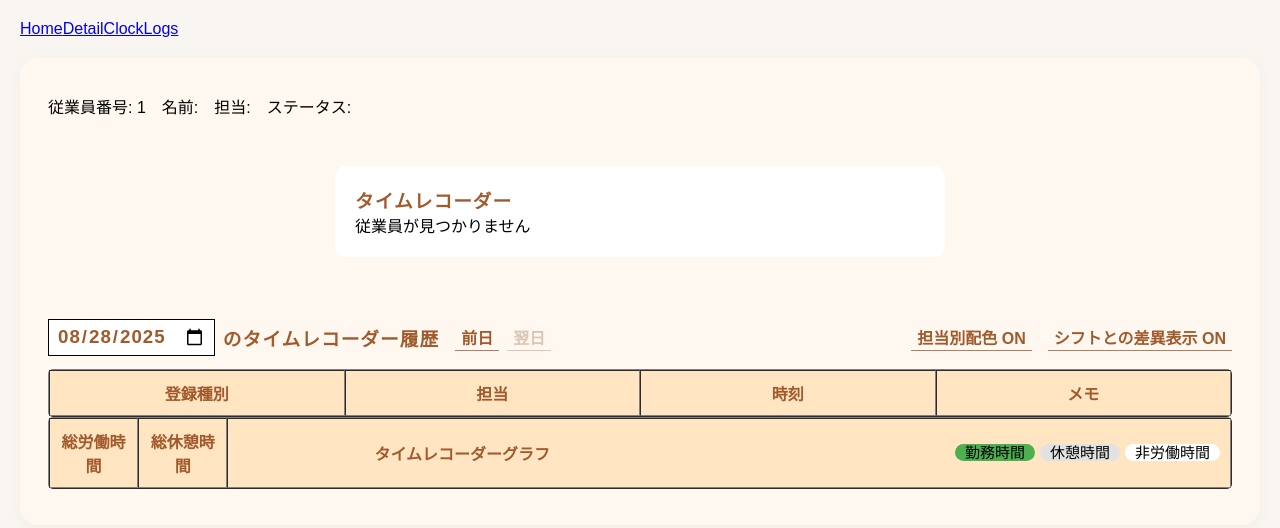
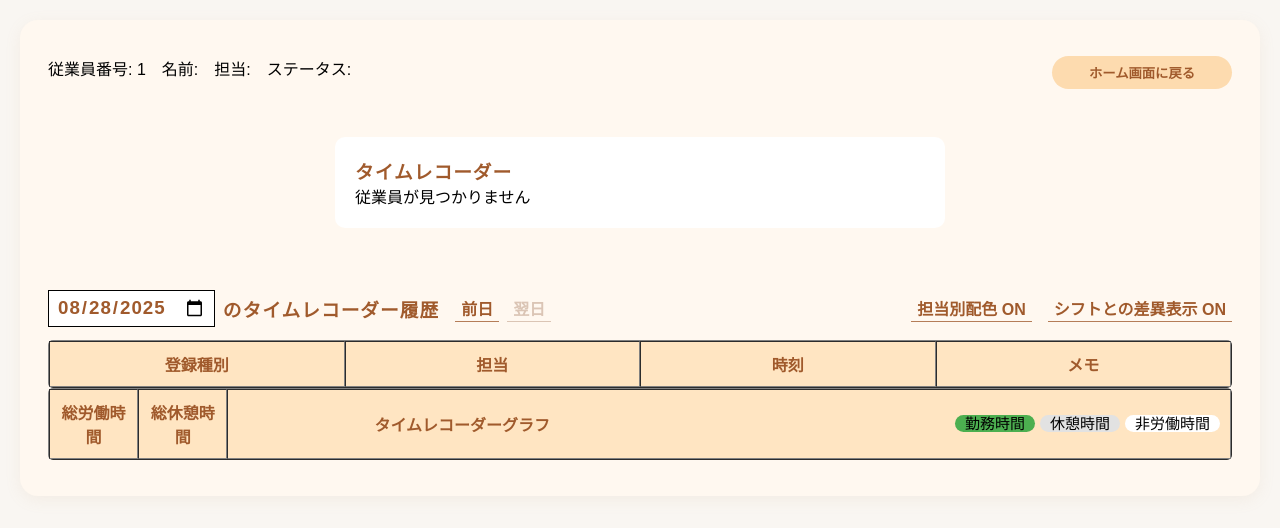
Before and after one commit to megumi-seki/brush-up-challenge, a React (Vite) app: page /detail/1/1 in a window 1280 px wide. Shown: the top 528 px of the page. Built offline with nearby package versions, Linux system fonts and the light colour scheme.

Commit message:
feature:remove navbar

```diff
--- a/src/App.tsx
+++ b/src/App.tsx
@@ -1,5 +1,4 @@
 import { Routes, Route } from "react-router-dom";
-import NavBar from "./components/NavBar";
 import ClockLogs from "./pages/ClockLogs";
 import Home from "./pages/Home";
 import Detail from "./pages/Detail";
@@ -187,14 +186,11 @@ function App() {
   }, []);
 
   return (
-    <div>
-      <NavBar />
-      <Routes>
-        <Route path="/" element={<Home employees={employeees} />} />
-        <Route path="/detail/:empId/:selectedDate" element={<Detail />} />
-        <Route path="/logs" element={<ClockLogs />} />
-      </Routes>
-    </div>
+    <Routes>
+      <Route path="/" element={<Home employees={employeees} />} />
+      <Route path="/detail/:empId/:selectedDate" element={<Detail />} />
+      <Route path="/logs" element={<ClockLogs />} />
+    </Routes>
   );
 }
 
--- /dev/null
+++ b/src/components/ButtonToHome.tsx
@@ -0,0 +1,12 @@
+import { useNavigate } from "react-router-dom";
+
+const ButtonToHome = () => {
+  const navigate = useNavigate();
+  return (
+    <button className="btn ml-auto" onClick={() => navigate("/")}>
+      ホーム画面に戻る
+    </button>
+  );
+};
+
+export default ButtonToHome;
--- a/src/components/NavBar.tsx
+++ /dev/null
@@ -1,16 +0,0 @@
-import { Link } from "react-router-dom";
-
-const NavBar = () => {
-  const today = new Date().toISOString().split("T")[0];
-  const content = (
-    <nav>
-      <Link to="/">Home</Link>
-      <Link to="/detail">Detail</Link>
-      <Link to={`/logs/${today}`}>ClockLogs</Link>
-    </nav>
-  );
-
-  return content;
-};
-
-export default NavBar;
--- /dev/null
+++ b/src/hooks/getRolesText.tsx
@@ -0,0 +1,16 @@
+import { defaultRoleOptions } from "../components/TimeRecorderForm";
+
+type getRolesTextProps = {
+  roles: string[] | undefined;
+};
+
+const getRolesText = ({ roles }: getRolesTextProps) => {
+  if (!roles) return "";
+  const rolesWithLabel = defaultRoleOptions.filter((role) =>
+    roles.includes(role.value)
+  );
+  const text = rolesWithLabel.map((role) => role.label).join(", ");
+  return text;
+};
+
+export default getRolesText;
--- a/src/pages/ClockLogs.tsx
+++ b/src/pages/ClockLogs.tsx
@@ -4,6 +4,7 @@ import groupRecordsById from "../hooks/groupRecordsById";
 import { useState } from "react";
 import ClockLogTableTitle from "../components/ClockLogTableTitle";
 import ClockLogTable from "../components/ClockLogTable";
+import ButtonToHome from "../components/ButtonToHome";
 
 const ClockLogs = () => {
   const navigate = useNavigate();
@@ -36,9 +37,7 @@ const ClockLogs = () => {
         showDiffs={showDiffs}
         withName={true}
       />
-      <button className="btn ml-auto" onClick={() => navigate("/")}>
-        ホーム画面に戻る
-      </button>
+      <ButtonToHome />
     </div>
   );
 
--- a/src/pages/Detail.tsx
+++ b/src/pages/Detail.tsx
@@ -13,6 +13,8 @@ import formatTime from "../hooks/formatTime";
 import getMinutes from "../hooks/getMinutes";
 import getMatchedShift from "../hooks/getMatchedShift";
 import formatTimeFromMillis from "../hooks/formatTimeFromMillis";
+import getRolesText from "../hooks/getRolesText";
+import ButtonToHome from "../components/ButtonToHome";
 
 // 別ブランチ TODO: 差異表示、差異が10分以上だとboldになるようにする　（優先度低）
 // 別ブランチ TODO: 差異表示、担当が違う→時刻と同じように表示、登録種別が違う→シフトを実際に見比べることをお勧めするメッセージを表示（優先度中）
@@ -100,11 +102,14 @@ const Detail = () => {
 
   const pageContent = (
     <div className="container-large flex flex-col gap-learge">
-      <div className="flex gap-medium">
-        <span>従業員番号: {empId}</span>
-        <span>名前: {employeee?.name}</span>
-        <span>担当: {employeee?.roles}</span>
-        <span>ステータス:</span>
+      <div className="flex justify-between">
+        <div className="flex gap-medium">
+          <span>従業員番号: {empId}</span>
+          <span>名前: {employeee?.name}</span>
+          <span>担当: {getRolesText({ roles: employeee?.roles })}</span>
+          <span>ステータス:</span>
+        </div>
+        <ButtonToHome />
       </div>
       <div className="time-recorder">
         <h3 className="my-none">タイムレコーダー</h3>
--- a/src/pages/Home.tsx
+++ b/src/pages/Home.tsx
@@ -1,6 +1,6 @@
 import { useNavigate } from "react-router-dom";
 import type { Employee } from "../types";
-import { defaultRoleOptions } from "../components/TimeRecorderForm";
+import getRolesText from "../hooks/getRolesText";
 
 type HomeProps = {
   employees: Employee[];
@@ -9,13 +9,6 @@ type HomeProps = {
 const Home = ({ employees }: HomeProps) => {
   const navigate = useNavigate();
   const today = new Date().toISOString().split("T")[0];
-  const getRolesText = (roles: string[]) => {
-    const rolesWithLabel = defaultRoleOptions.filter((role) =>
-      roles.includes(role.value)
-    );
-    const text = rolesWithLabel.map((role) => role.label).join(", ");
-    return text;
-  };
 
   const pageContent = (
     <div className="container">
@@ -47,7 +40,9 @@ const Home = ({ employees }: HomeProps) => {
               >
                 <td className="home-td">{emp.id}</td>
                 <td className="home-td">{emp.name}</td>
-                <td className="home-td">{getRolesText(emp.roles)}</td>
+                <td className="home-td">
+                  {getRolesText({ roles: emp.roles })}
+                </td>
               </tr>
             ))}
           </tbody>
```
